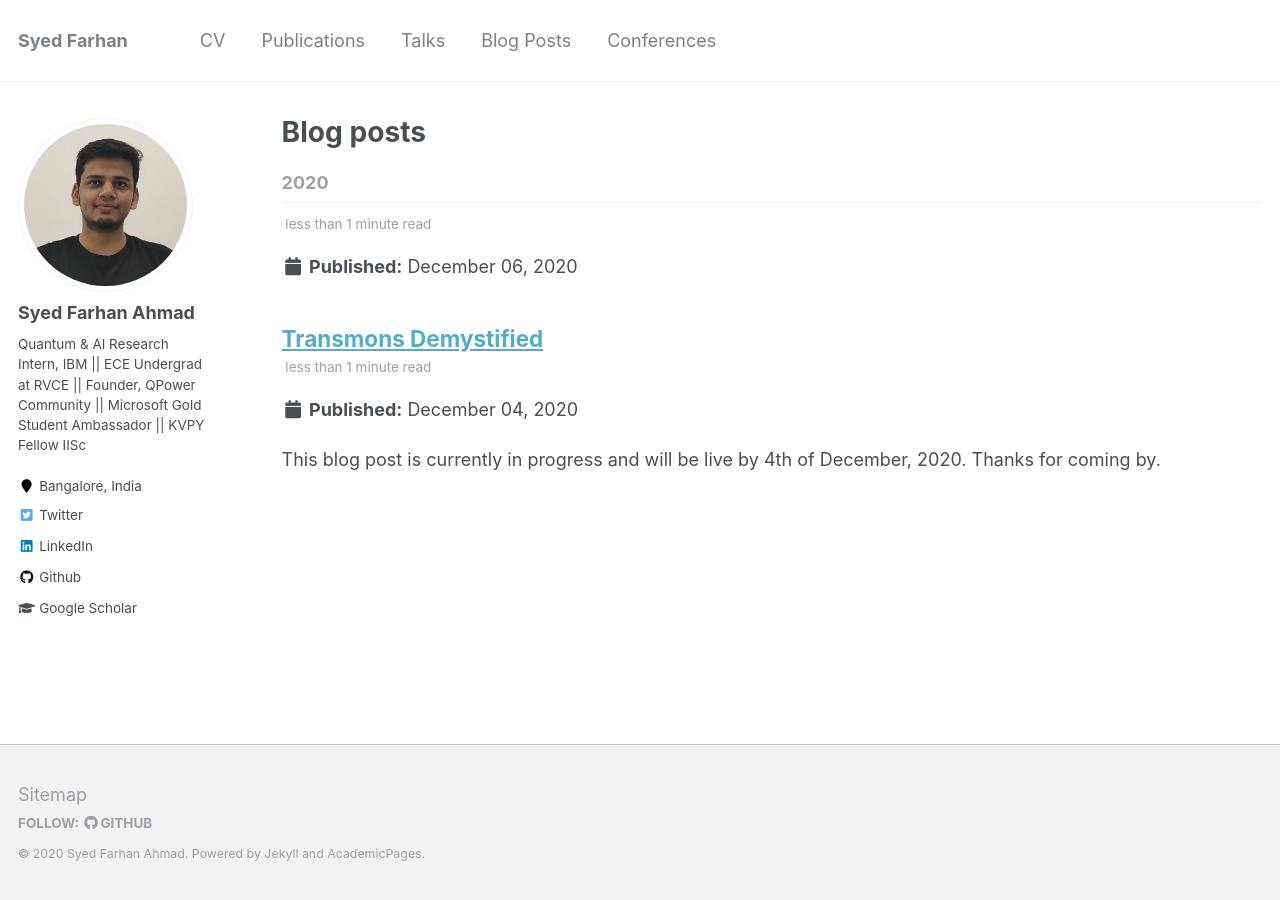
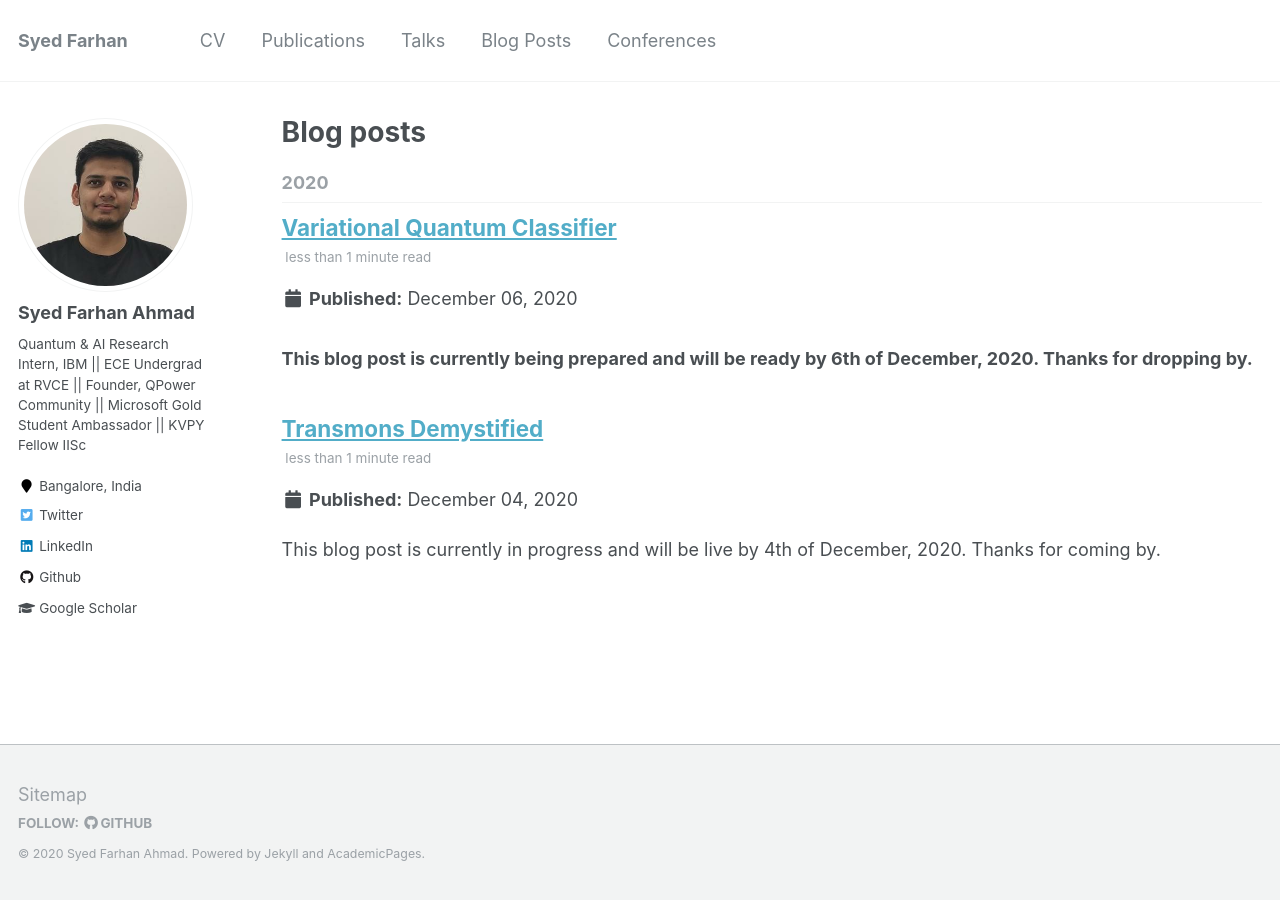
Before and after one commit to born-2learn/born-2learn.github.io, a Jekyll site: the page built from _pages/blog-posts.html, in a window 1280 px wide. Built offline with Jekyll 4.4.1, drawn with Linux system fonts in a browser that asks for light colours.

Commit message:
Made minor changes

```diff
--- a/_data/navigation.yml
+++ b/_data/navigation.yml
@@ -11,7 +11,7 @@ main:
     url: /talks/
 
   - title: "Blog Posts" #ready
-    url: /year-archive/
+    url: /blog-posts/
 
   - title: "Conferences"
     url: /conferences/
--- a/_pages/year-archive.html
+++ b/_pages/blog-posts.html
@@ -1,6 +1,6 @@
 ---
 layout: archive
-permalink: /year-archive/
+permalink: /blog-posts/
 title: "Blog posts"
 author_profile: true
 redirect_from:
--- /dev/null
+++ b/_posts/2020-12-6-vqc-qsharp-part1.md
@@ -0,0 +1,13 @@
+---
+title: 'Variational Quantum Classifier'
+date: 2020-12-6
+permalink: /posts/2020/11/variational-quantum-classifier/
+tags:
+  - Quantum Computing
+  - Quantum Algorithms
+  - Programming
+  - Quantum Machine Learning
+  - Microsoft Q#
+---
+
+### This blog post is currently being prepared and will be ready by 6th of December, 2020. Thanks for dropping by.
```
Also changed, not shown: _posts/2020-11-13-grovers-search.md (deleted, +0 -11 lines).
